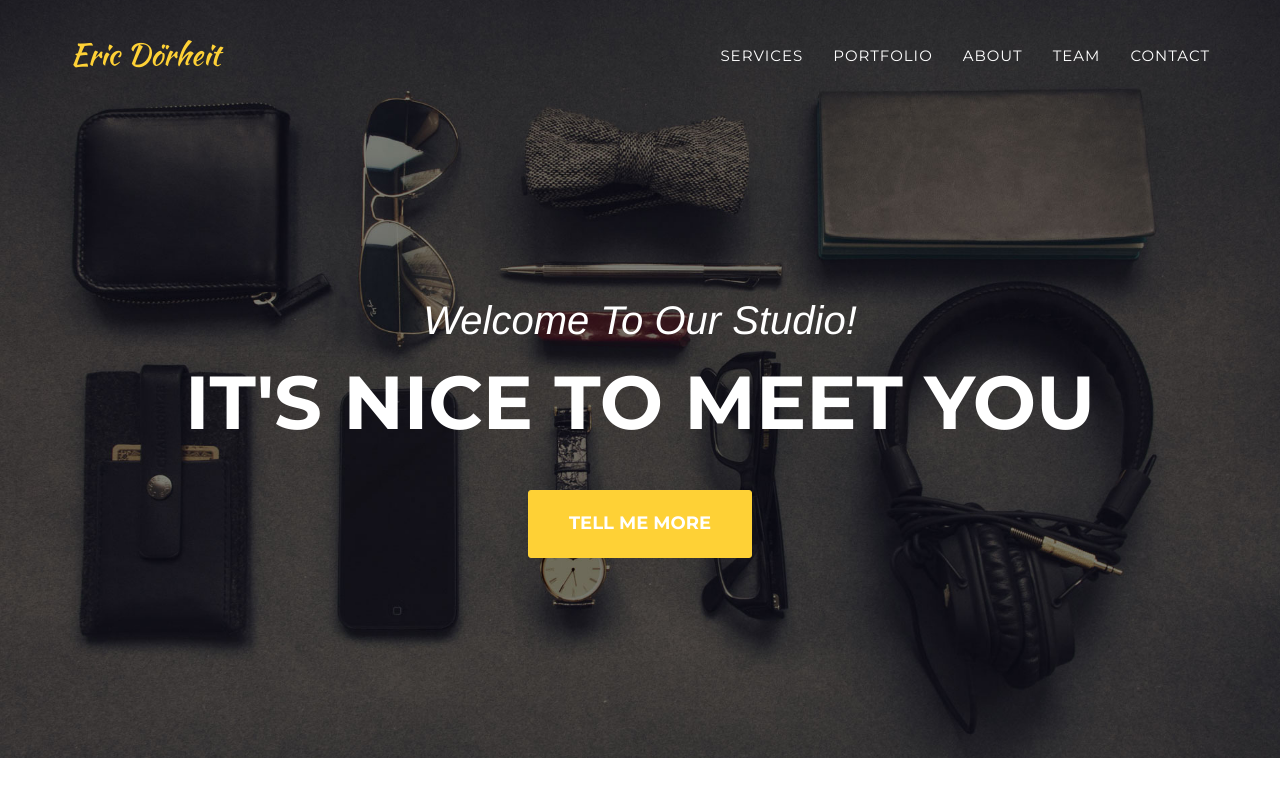
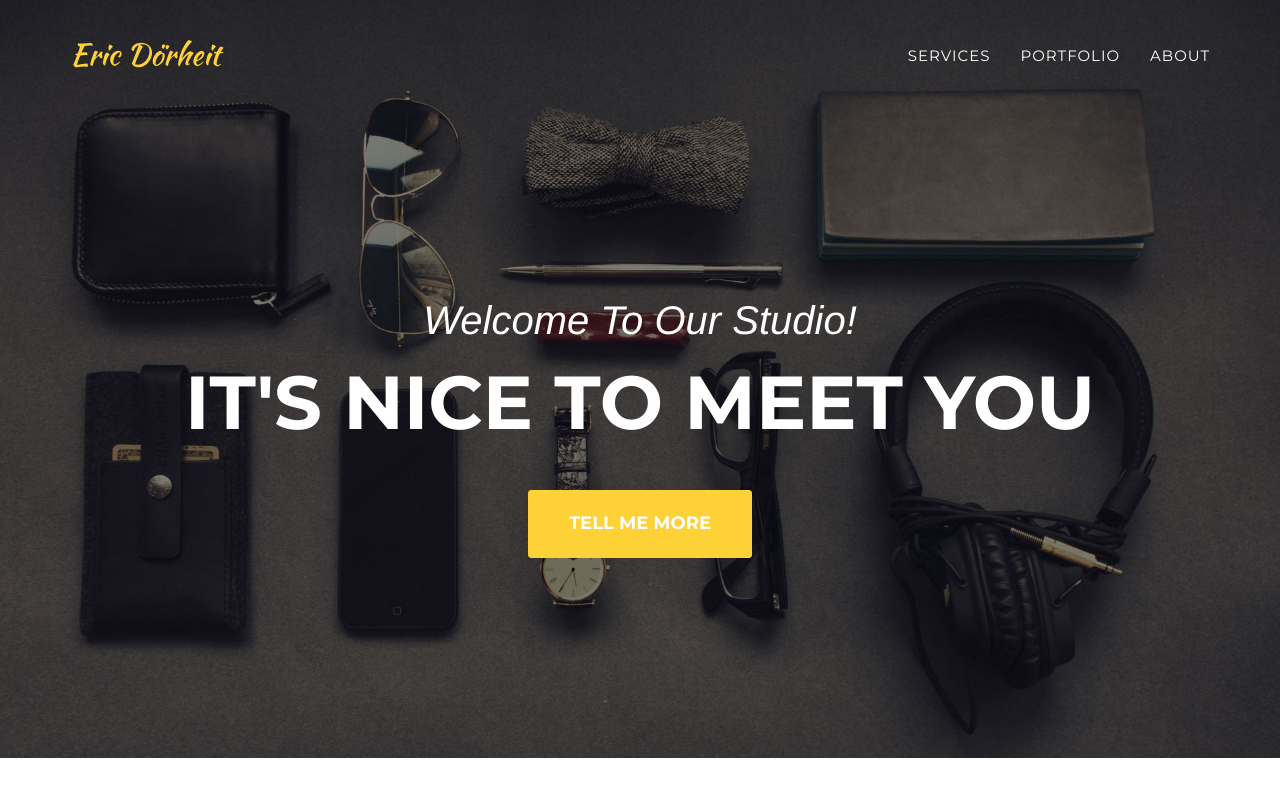
Before and after one commit to ericdoerheit/ericdoerheit.github.io, a Jekyll site: the page built from index.html, in a window 1280 px wide and 900 px high. Shown: the top 797 px of the window. Built offline with Jekyll 4.4.1, drawn with Linux system fonts in a browser that asks for light colours; some web fonts are replaced.

Commit message:
Update header.html

```diff
--- a/_includes/header.html
+++ b/_includes/header.html
@@ -27,12 +27,6 @@
                     <li>
                         <a class="page-scroll" href="#about">About</a>
                     </li>
-                    <li>
-                        <a class="page-scroll" href="#team">Team</a>
-                    </li>
-                    <li>
-                        <a class="page-scroll" href="#contact">Contact</a>
-                    </li>
                 </ul>
             </div>
             <!-- /.navbar-collapse -->
```
